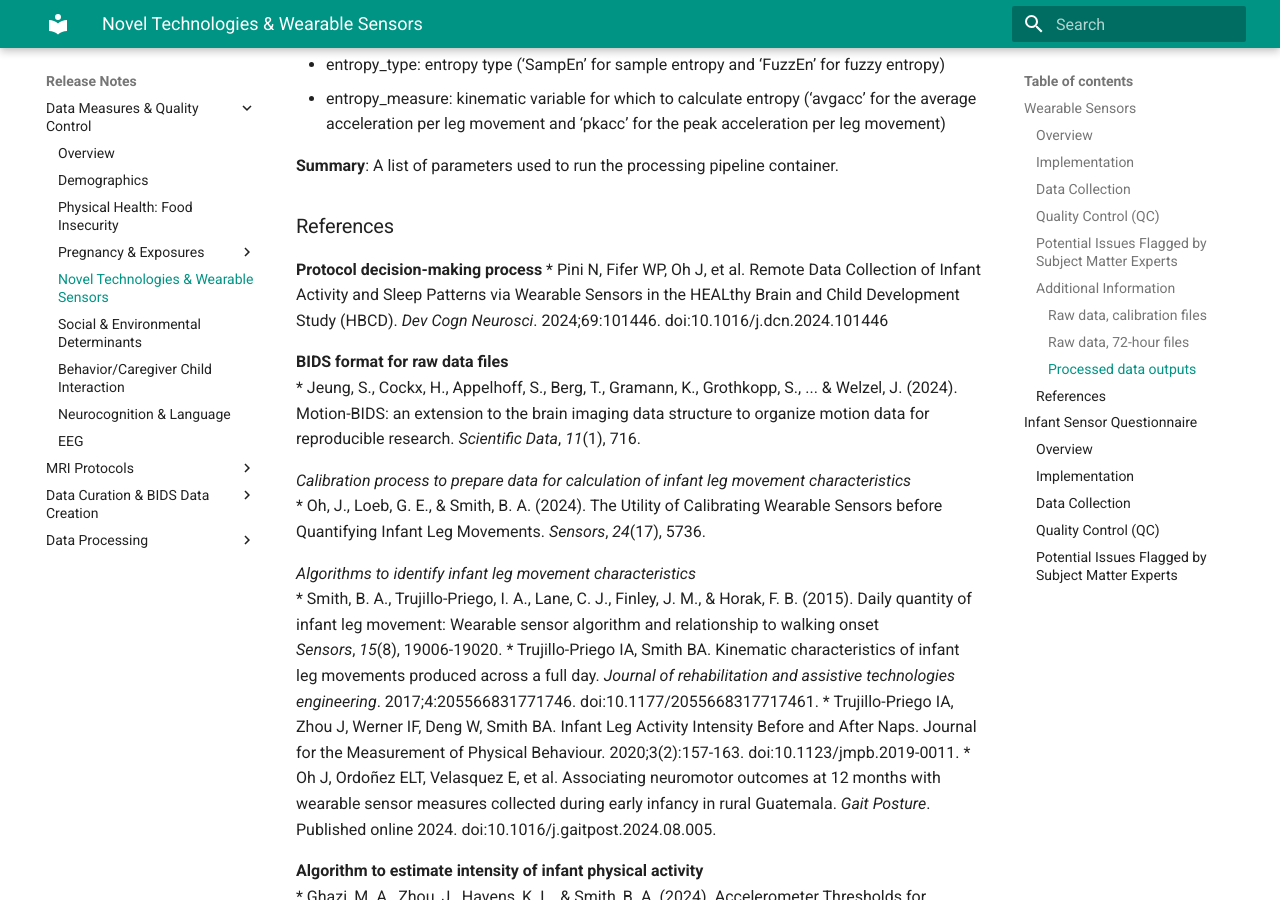
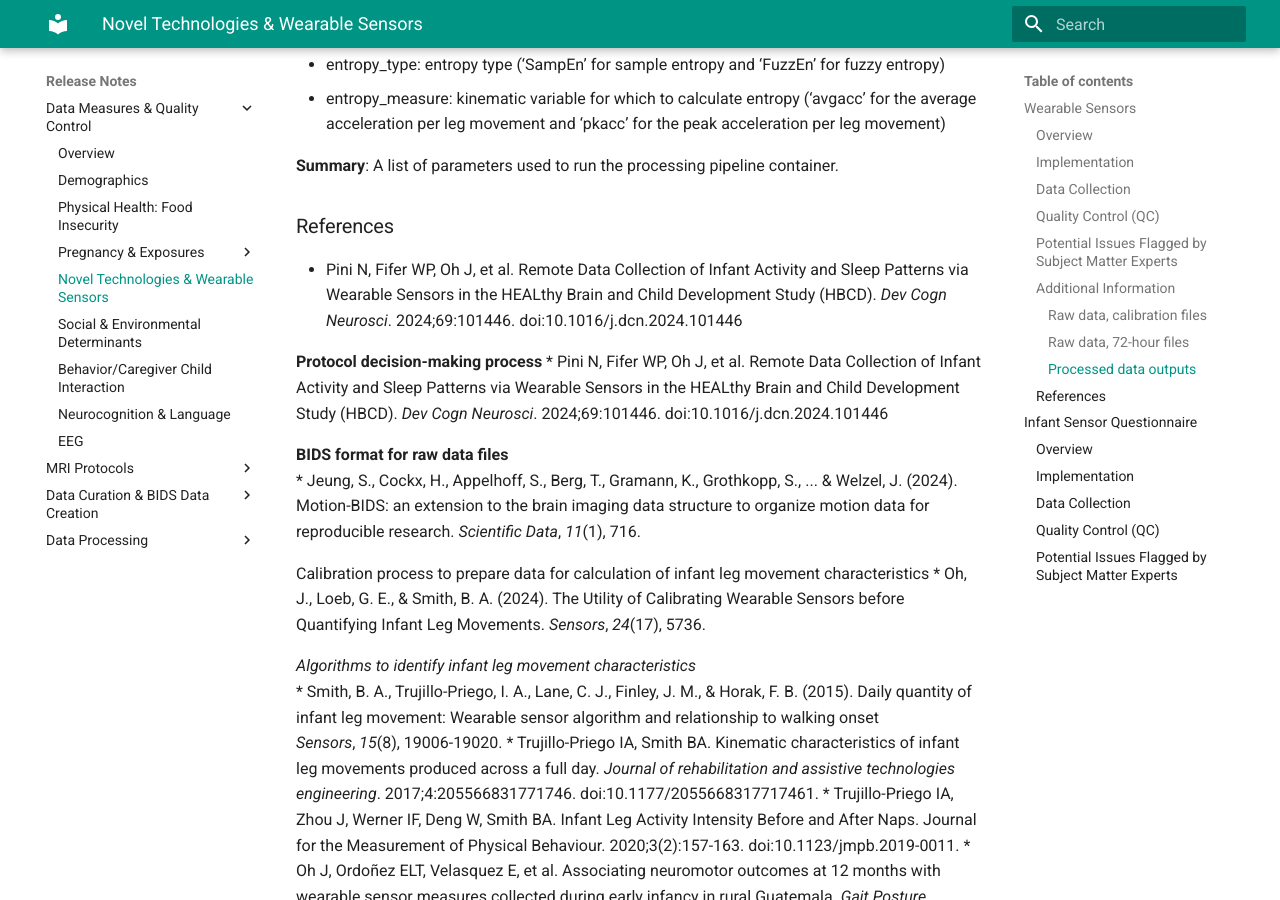
Before and after one commit to mattcieslak/hbcd-docs, an MkDocs documentation site: the page built from docs/measures/sensors.md, in a window 1280 px wide and 900 px high, scrolled down 8467 px. Built offline with MkDocs 1.6.1 and Material for MkDocs 9.7.7, drawn with Linux system fonts in a browser that asks for light colours.

Commit message:
Update sensors.md

```diff
--- a/docs/measures/sensors.md
+++ b/docs/measures/sensors.md
@@ -188,13 +188,16 @@ Data files included in the data release are raw sensor data in BIDS format for t
 **Summary**: A list of parameters used to run the processing pipeline container.
 
 ### References
+  * Pini N, Fifer WP, Oh J, et al. Remote Data Collection of Infant Activity and Sleep Patterns via Wearable Sensors in the HEALthy Brain and Child Development Study (HBCD). *Dev Cogn Neurosci*. 2024;69:101446. doi:10.1016/j.dcn.2024.101446
+
+
 **Protocol decision-making process**
   * Pini N, Fifer WP, Oh J, et al. Remote Data Collection of Infant Activity and Sleep Patterns via Wearable Sensors in the HEALthy Brain and Child Development Study (HBCD). *Dev Cogn Neurosci*. 2024;69:101446. doi:10.1016/j.dcn.2024.101446
 
 **BIDS format for raw data files**
   * Jeung, S., Cockx, H., Appelhoff, S., Berg, T., Gramann, K., Grothkopp, S., ... & Welzel, J. (2024). Motion-BIDS: an extension to the brain imaging data structure to organize motion data for reproducible research. *Scientific Data*, *11*(1), 716.
 
-*Calibration process to prepare data for calculation of infant leg movement characteristics*
+Calibration process to prepare data for calculation of infant leg movement characteristics
   * Oh, J., Loeb, G. E., & Smith, B. A. (2024). The Utility of Calibrating Wearable Sensors before Quantifying Infant Leg Movements. *Sensors*, *24*(17), 5736.
 
 *Algorithms to identify infant leg movement characteristics*
```
